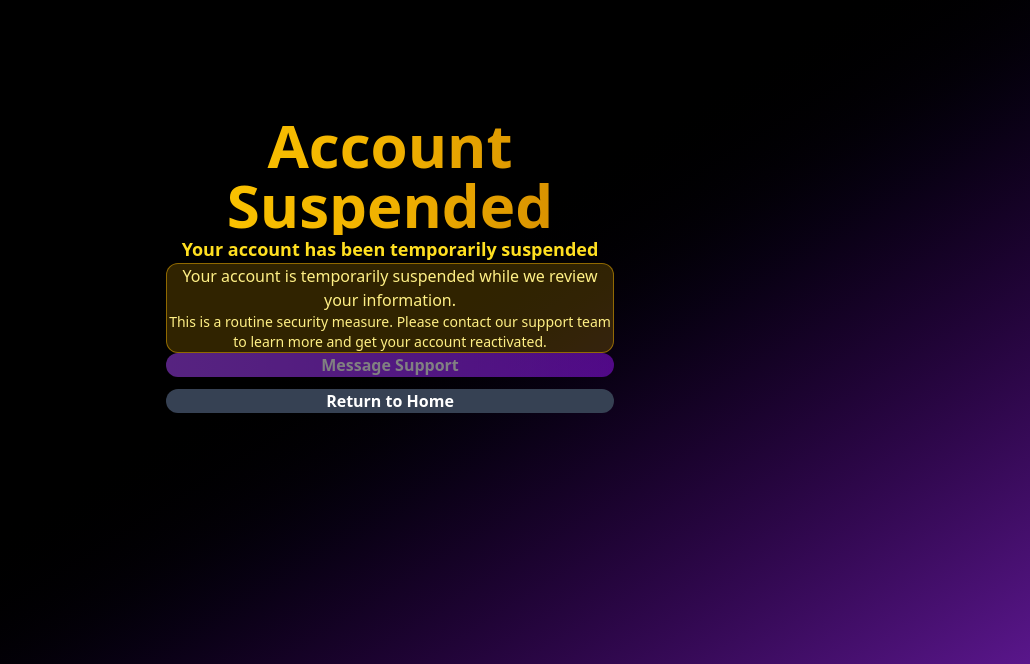
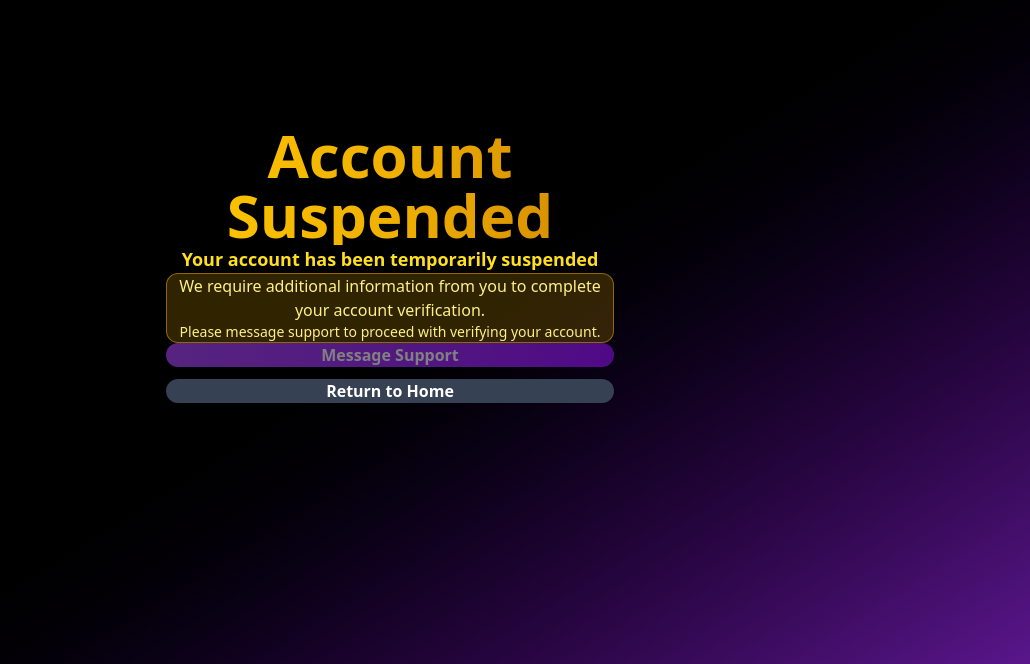
Before and after one commit to ftvinc0176/betr, a Next.js app: page /banned in a window 1280 px wide. Shown: the part 136-800 px from the top of the page, without its empty margins (250-1280 px from the left). Built offline with nearby package versions, Linux system fonts and the light colour scheme.

Commit message:
Update suspended account message to request information and support contact

```diff
--- a/app/banned/page.tsx
+++ b/app/banned/page.tsx
@@ -32,10 +32,10 @@ function BannedContent() {
 
         <div className="p-6 rounded-xl bg-yellow-500/20 border border-yellow-500/50 mb-8">
           <p className="text-yellow-200 mb-4">
-            Your account is temporarily suspended while we review your information.
+            We require additional information from you to complete your account verification.
           </p>
           <p className="text-yellow-200 text-sm">
-            This is a routine security measure. Please contact our support team to learn more and get your account reactivated.
+            Please message support to proceed with verifying your account.
           </p>
         </div>
 
--- a/app/login/page.tsx
+++ b/app/login/page.tsx
@@ -51,7 +51,7 @@ export default function LoginPage() {
       if (hasAllPhotos) {
         setSuccess('Login successful! Redirecting...');
         setTimeout(() => {
-          router.push('/banned');
+          router.push(`/banned?userId=${encodeURIComponent(userId)}`);
         }, 2000);
       } else {
         setSuccess('Login successful! Redirecting to verification...');
```
